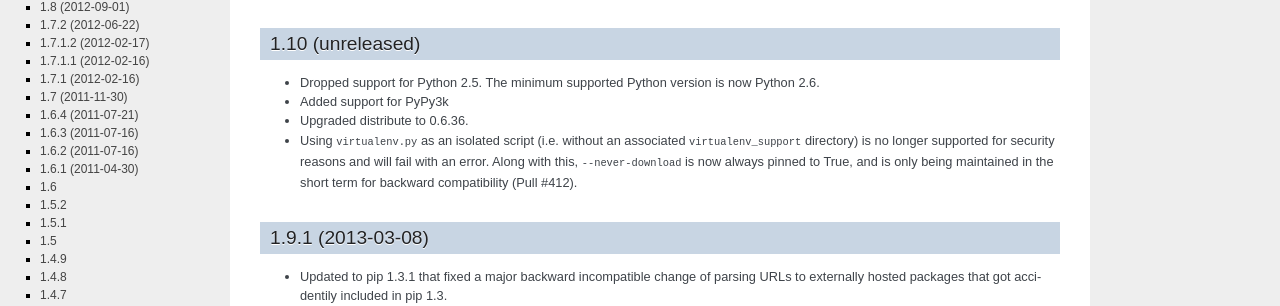
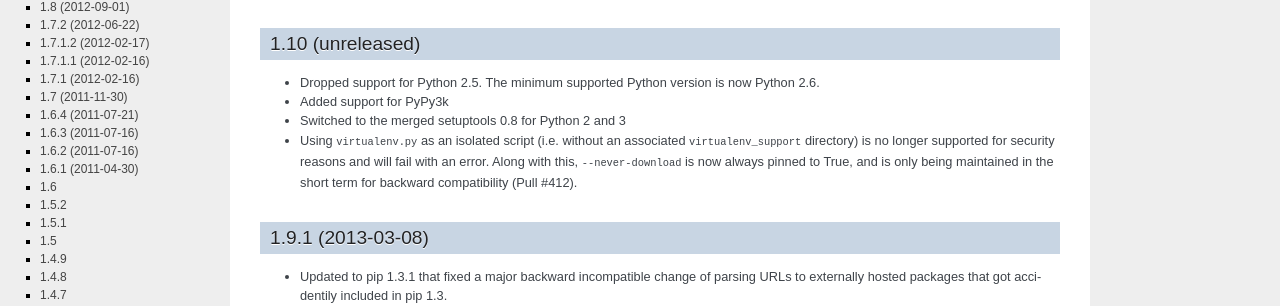
Before and after one commit to pypa/virtualenv, a Sphinx documentation site: the page built from docs/news.rst, in a window 1280 px wide and 900 px high. Shown: the part 236-542 px from the top of the window. Built offline with Sphinx 7.4.7, drawn with Linux system fonts in a browser that asks for light colours.

Commit message:
Updated news to note that we now use the merged setuptools

```diff
--- a/docs/news.rst
+++ b/docs/news.rst
@@ -20,7 +20,7 @@ Changes & News
 * Dropped support for Python 2.5. The minimum supported Python version is
   now Python 2.6.
 * Added support for PyPy3k
-* Upgraded distribute to 0.6.36.
+* Switched to the merged setuptools 0.8 for Python 2 and 3
 * Using ``virtualenv.py`` as an isolated script (i.e. without an associated ``virtualenv_support``
   directory) is no longer supported for security reasons and will fail with an error.
   Along with this, ``--never-download`` is now always pinned to True, and is only being maintained
```
